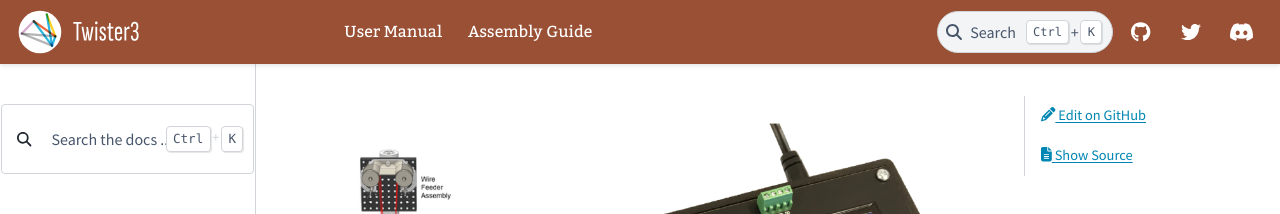
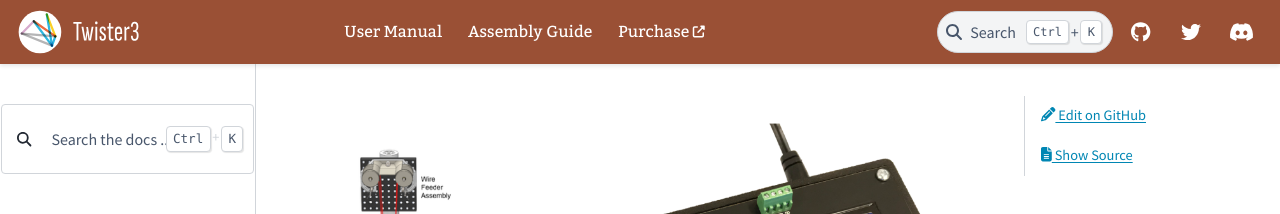
Before and after one commit to open-ephys/twister3-docs, a Sphinx documentation site: the page built from source/index.rst, in a window 1280 px wide. Shown: the top 214 px of the page. Built offline with Sphinx 7.4.7 and the PyData theme 0.15.4, drawn with Linux system fonts in a browser that asks for light colours.

Commit message:
Add purchase link

```diff
--- a/source/conf.py
+++ b/source/conf.py
@@ -189,6 +189,7 @@ html_theme_options = {
     "navbar_end": ["navbar-icon-links"],
     "navbar_align": "content",
     "footer_start": ["copyright"],
+    "external_links": [{"name": "Purchase", "url": "https://open-ephys.org/twister-3/twister-3"},],
     'icon_links': [
         dict(name='GitHub',
              url='https://github.com/open-ephys/commutator-docs',
```
